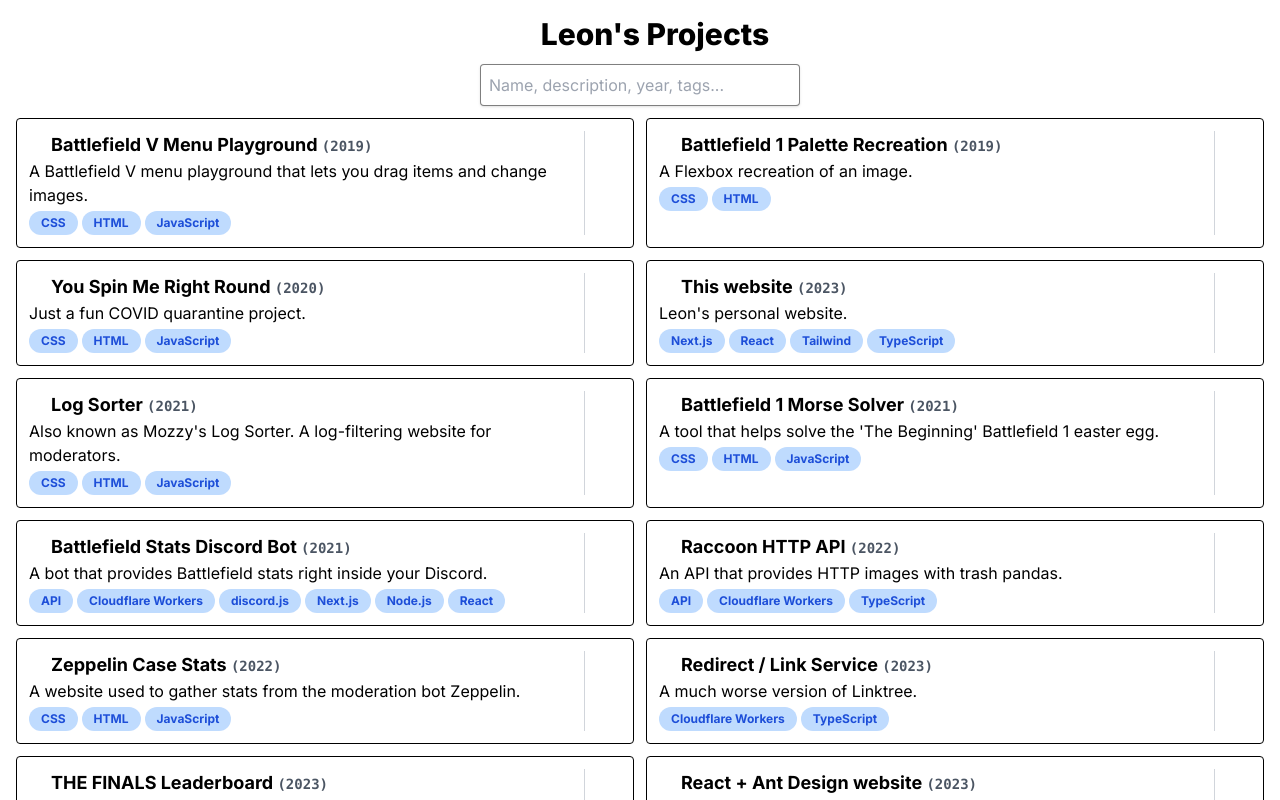
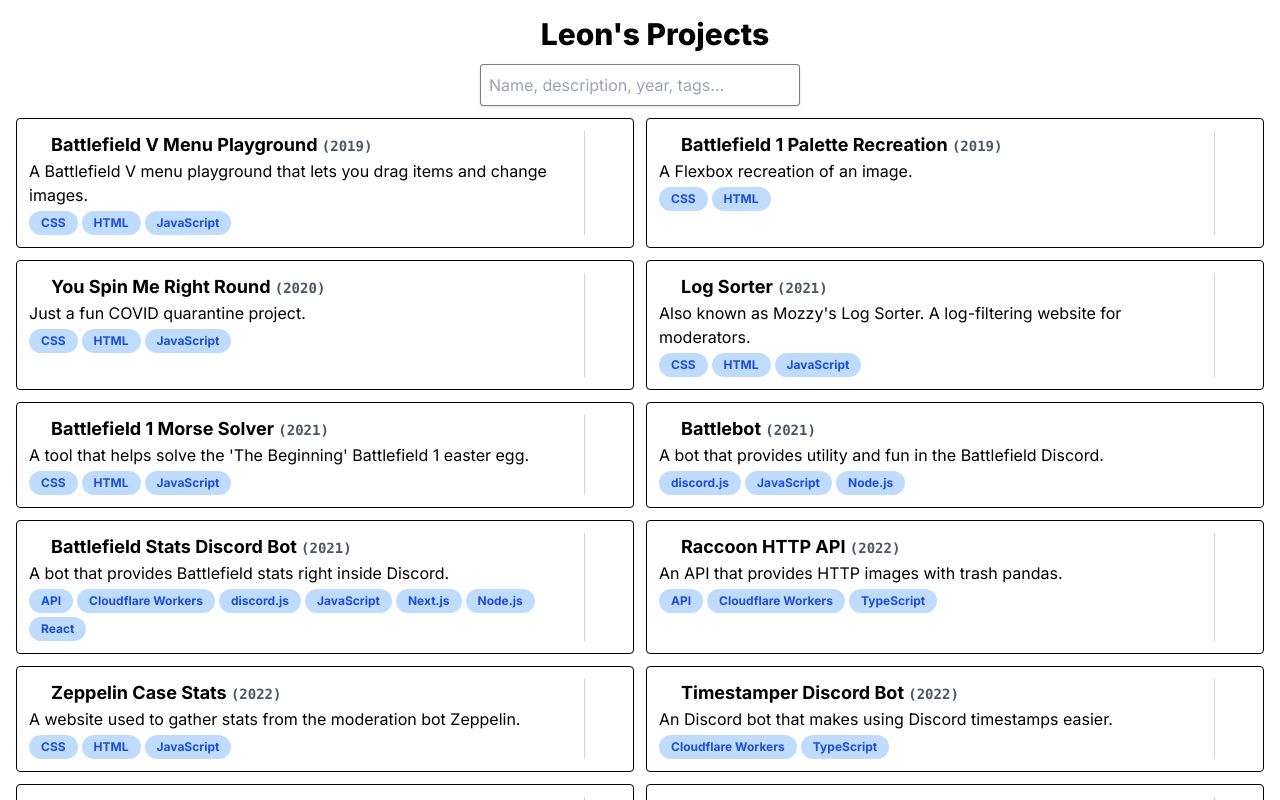
Before and after one commit to leonlarsson/leon-home, a Next.js app: page /projects in a window 1280 px wide. Shown: the top 800 px of the page. Built offline with nearby package versions, Linux system fonts and the light colour scheme; a web font is replaced by a local one.

Commit message:
projects: add more projects
Also moves the order around and sorts by year, manually.

Also adds the hidePreview property. To be implemented.

```diff
--- a/app/(main)/projects/projects.ts
+++ b/app/(main)/projects/projects.ts
@@ -47,16 +47,6 @@ export default [
     githubLink: "https://github.com/leonlarsson/joy-meme"
   },
   {
-    slug: "leon-home",
-    name: "This website",
-    description: "This is the website you're currently on. It was created using Next.js 13 and was built with Tailwind.",
-    shortDescription: "Leon's personal website.",
-    year: "2023",
-    tags: [tags.REACT, tags.NEXT, tags.TAILWIND, tags.TS],
-    link: "/",
-    githubLink: "https://github.com/leonlarsson/leon-home"
-  },
-  {
     slug: "log-sorter",
     name: "Log Sorter",
     description: "My first actual useful project. It aims to help (Discord) moderators sort through massive amounts of logs in order to combat bot accounts.",
@@ -74,15 +64,35 @@ export default [
     year: "2021",
     tags: [tags.HTML, tags.CSS, tags.JS],
     link: "https://bf1morse.leonlarsson.com/",
-    githubLink: "https://github.com/leonlarsson/bf1morse"
+    githubLink: "https://github.com/leonlarsson/bf1morse",
+    extraLinks: [
+      {
+        name: "API",
+        link: "https://bf1morse-api.leonlarsson.com",
+        type: "link"
+      },
+      {
+        name: "API Source",
+        link: "https://github.com/leonlarsson/bf1morse-api",
+        type: "github"
+      }
+    ]
+  },
+  {
+    slug: "battlebot",
+    name: "Battlebot",
+    description: "This is a bot we use on the Battlefield Discord. It provides moderation utilities for moderators as well as a few fun and helpful features for users.",
+    shortDescription: "A bot that provides utility and fun in the Battlefield Discord.",
+    year: "2021",
+    tags: [tags.NODE, tags.DISCORDJS, tags.JS]
   },
   {
     slug: "battlefield-stats",
     name: "Battlefield Stats Discord Bot",
-    description: "My largest and most successful project by far. A Discord bot that provides on demand Battlefield statistics in Discord.\nUsed by thousands of users in thousands of Discord servers. Built in Node.js.\nThe extra links are for the API that I built with Cloudflare Workers.",
-    shortDescription: "A bot that provides Battlefield stats right inside your Discord.",
+    description: "My largest and most successful project by far. A Discord bot that provides on demand Battlefield statistics in Discord.\nUsed by thousands of users in thousands of Discord servers. Built in Node.js.\nI have also built a website and an API for this project.",
+    shortDescription: "A bot that provides Battlefield stats right inside Discord.",
     year: "2021",
-    tags: [tags.NODE, tags.DISCORDJS, tags.CLOUDFLARE_WORKERS, tags.API, tags.REACT, tags.NEXT],
+    tags: [tags.NODE, tags.DISCORDJS, tags.CLOUDFLARE_WORKERS, tags.API, tags.REACT, tags.NEXT, tags.JS],
     link: "https://battlefieldstats.com/",
     githubLink: "https://github.com/leonlarsson/bfstats-web",
     extraLinks: [
@@ -119,14 +129,66 @@ export default [
     githubLink: "https://github.com/leonlarsson/zeppelin-case-stats"
   },
   {
+    slug: "timestamper-bot",
+    name: "Timestamper Discord Bot",
+    description: "An experimental Discord bot that provides utility commands to build and play with Discord timestamps.\nBuilt fully with Cloudflare Workers.",
+    shortDescription: "An Discord bot that makes using Discord timestamps easier.",
+    year: "2022",
+    tags: [tags.CLOUDFLARE_WORKERS, tags.TS],
+    link: "https://github.com/leonlarsson/timestamper-bot",
+    hidePreview: true
+  },
+  {
     slug: "redirect-link-service",
     name: "Redirect / Link Service",
     description: "Small project built with Discord workers. Think of it like Linktree, but much worse.",
     shortDescription: "A much worse version of Linktree.",
-    year: "2023",
+    year: "2022",
     tags: [tags.CLOUDFLARE_WORKERS, tags.TS],
     link: "https://x.leon.ms/",
     githubLink: "https://github.com/leonlarsson/link-redirector-worker"
+  },
+  {
+    slug: "bloodhunt-stats",
+    name: "Bloodhunt Stats Discord Bot",
+    description: "A Discord bot that provides on demand Bloodhunt statistics in Discord, built in Node.js.\nIn addition, I built an API that reports some basic usage.\nBuilt on the same foundations I created for the Battlefield Stats Discord bot.\nBuilt as part of my role at Sharkmob.",
+    shortDescription: "A bot that provides Bloodhunt stats right inside Discord.",
+    year: "2022",
+    tags: [tags.NODE, tags.DISCORDJS, tags.CLOUDFLARE_WORKERS, tags.API, tags.JS],
+    link: "https://discord.com/api/oauth2/authorize?client_id=979116430802972732&permissions=0&scope=bot%20applications.commands",
+    hidePreview: true,
+    extraLinks: [
+      {
+        name: "API",
+        link: "https://bhstats-api.leonlarsson.com/",
+        type: "link"
+      },
+      {
+        name: "API Source",
+        link: "https://github.com/leonlarsson/bhstats-api",
+        type: "github"
+      }
+    ]
+  },
+  {
+    slug: "embed-worker",
+    name: "Embed Worker",
+    description: "A tiny test project that lets you create custom Open Graph embeds.\nPowered by Cloudflare Workers.",
+    shortDescription: "A tiny test project that lets you create custom Open Graph embeds.",
+    year: "2022",
+    tags: [tags.CLOUDFLARE_WORKERS, tags.TS],
+    link: "https://embed-worker.ragnarok.workers.dev/",
+    githubLink: "https://github.com/leonlarsson/embed-worker"
+  },
+  {
+    slug: "react-ant-design-ui",
+    name: "React + Ant Design website",
+    description: "A dashboard website template built with Vite + React + Ant Design.\nThis is something I originally built for work, but without the secret parts.",
+    shortDescription: "A UI/website/dashboard built with React and And Design.",
+    year: "2023",
+    tags: [tags.REACT, tags.VITE, tags.ANTD],
+    link: "https://react-ant-design-ui.pages.dev/",
+    githubLink: "https://github.com/leonlarsson/react-ant-design-ui"
   },
   {
     slug: "the-finals-leaderboard",
@@ -139,16 +201,6 @@ export default [
     githubLink: "https://github.com/leonlarsson/the-finals-leaderboard"
   },
   {
-    slug: "react-ant-design-ui",
-    name: "React + Ant Design website",
-    description: "A dashboard website template built with Vite + React + Ant Design.\nThis is something I originally built for work, but without the secret parts.",
-    shortDescription: "A UI/website/dashboard built with React and And Design.",
-    year: "2023",
-    tags: [tags.REACT, tags.VITE, tags.ANTD],
-    link: "https://react-ant-design-ui.pages.dev/",
-    githubLink: "https://github.com/leonlarsson/react-ant-design-ui"
-  },
-  {
     slug: "bloodhunt-arg",
     name: "Bloodhunt ARG",
     description: "A project I built for my role at Sharkmob. It is an ARG that we held for players that hundreds of players interacted with.",
@@ -156,6 +208,16 @@ export default [
     year: "2023",
     tags: [tags.CLOUDFLARE_WORKERS, tags.CLOUDFLARE_PAGES, tags.HTML, tags.CSS, tags.TS],
     link: "https://omnis.pages.dev/"
+  },
+  {
+    slug: "leon-home",
+    name: "This website",
+    description: "This is the website you're currently on. It was created using Next.js 13 and was built with Tailwind.",
+    shortDescription: "Leon's personal website.",
+    year: "2023",
+    tags: [tags.REACT, tags.NEXT, tags.TAILWIND, tags.TS],
+    link: "/",
+    githubLink: "https://github.com/leonlarsson/leon-home"
   },
   {
     slug: "guestbook",
@@ -184,6 +246,7 @@ export type Project = {
   year?: string;
   tags?: string[];
   link?: string;
+  hidePreview?: boolean;
   githubLink?: string;
   extraLinks?: {
     name: string;
```
